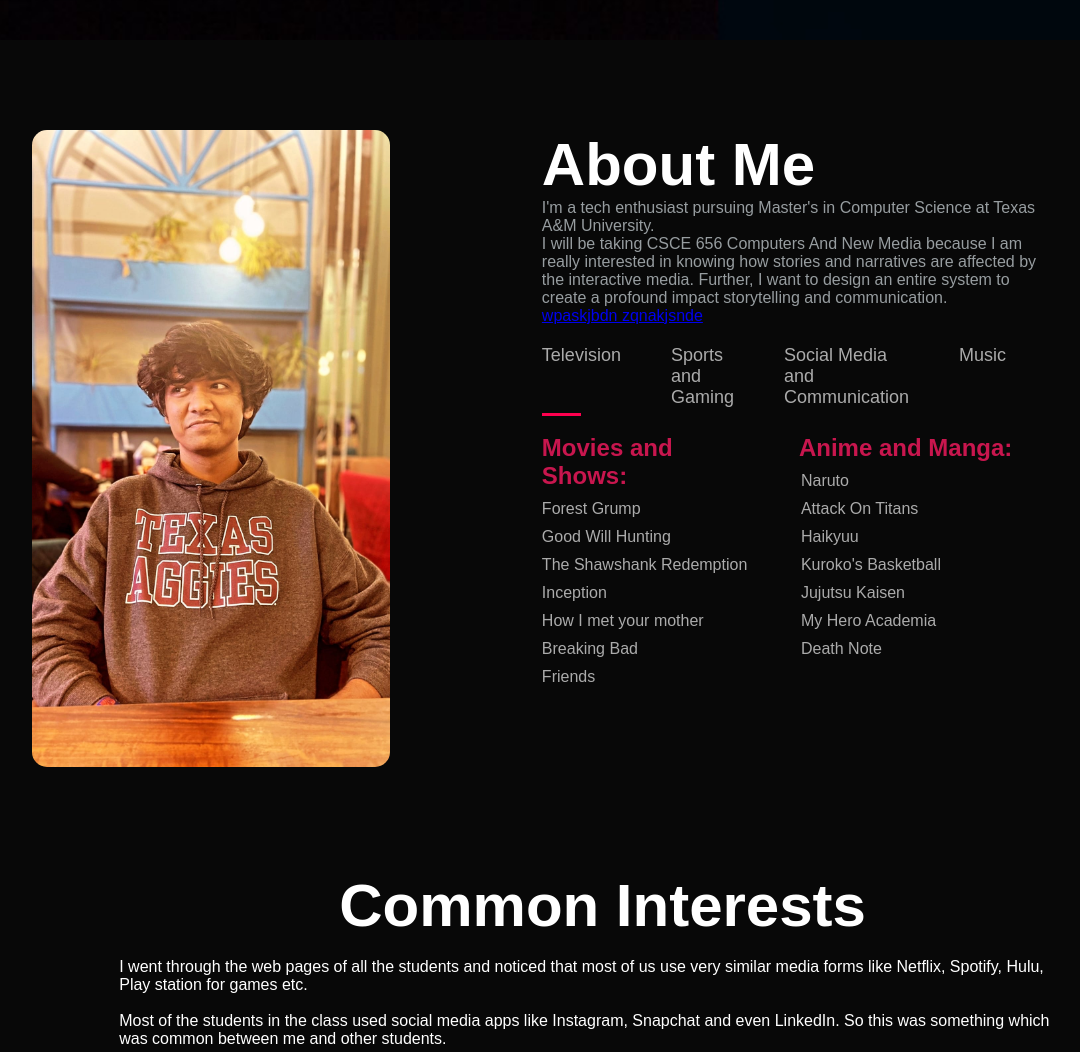
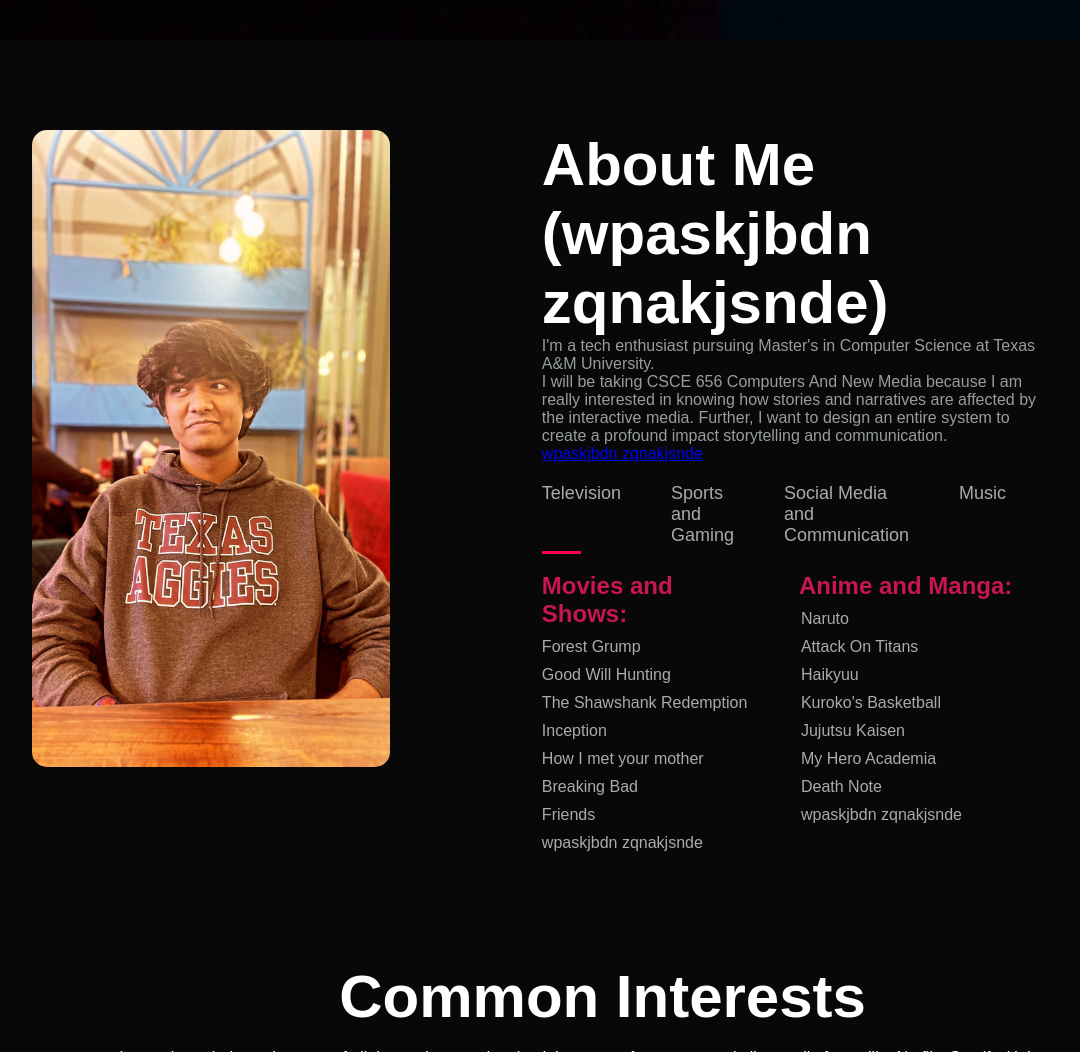
Before and after one commit to AbhirajSingh11/portfolio, a plain HTML site: page index.html in a window 1280 px wide. Shown: the part 1240-2292 px from the top of the page, without its empty margins (96-1176 px from the left). Drawn offline with Linux system fonts and the light colour scheme.

Commit message:
Update index.html

```diff
--- a/index.html
+++ b/index.html
@@ -5,7 +5,7 @@
     <meta charset="UTF-8">
     <meta http-equiv="X-UA-Compatible" content="IE=edge">
     <meta name="viewport" content="width=device-width, initial-scale=1.0">
-    <title>My Portfolio</title>
+    <title>My Portfolio (wpaskjbdn zqnakjsnde)</title>
     <link rel="stylesheet" href="style.css">
     <script src="https://kit.fontawesome.com/1c0f6a2c03.js" crossorigin="anonymous"></script>
 
@@ -36,7 +36,7 @@
                     <img src="images/mypicture.jpeg" alt="">
                 </div>
                 <div class="about-col-2">
-                    <h1 class="sub-title">About Me</h1>
+                    <h1 class="sub-title">About Me (wpaskjbdn zqnakjsnde)</h1>
                     <p class="color">I'm a tech enthusiast pursuing Master's in Computer Science at Texas A&M University.</p>
                 <p class="color">I will be taking CSCE 656 Computers And New Media because I am really interested in knowing how stories and narratives
                     are affected by the interactive media. Further, I want to design an entire system to create a profound impact
@@ -61,6 +61,7 @@
                                 <li>How I met your mother</li>
                                 <li>Breaking Bad</li>
                                 <li>Friends</li>
+                                <li>wpaskjbdn zqnakjsnde</li>
                             </ul>
                             </div>
                             <div class="media-col-2">
@@ -73,6 +74,7 @@
                                 <li style="margin-left:2px">Jujutsu Kaisen</li>
                                 <li style="margin-left:2px">My Hero Academia</li>
                                 <li style="margin-left:2px">Death Note</li>
+                                <li style="margin-left:2px">wpaskjbdn zqnakjsnde</li>
                             </ul>
                             </div>
                         </div>
```
